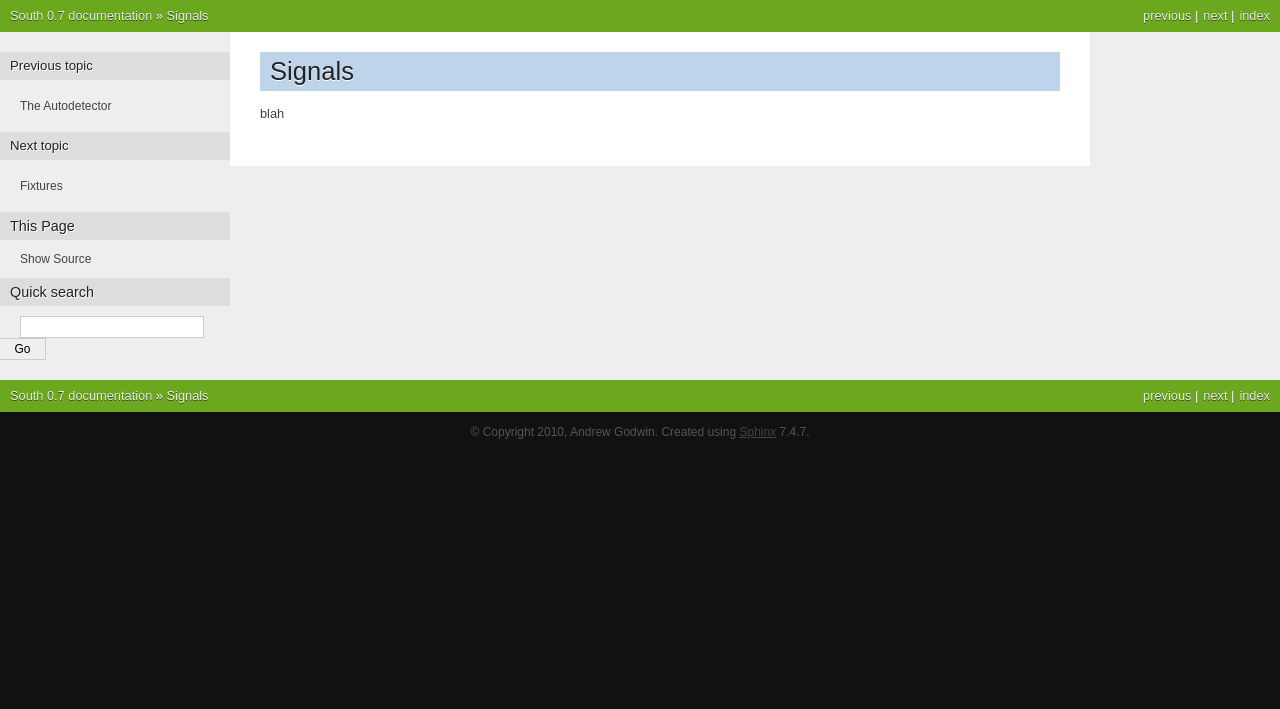
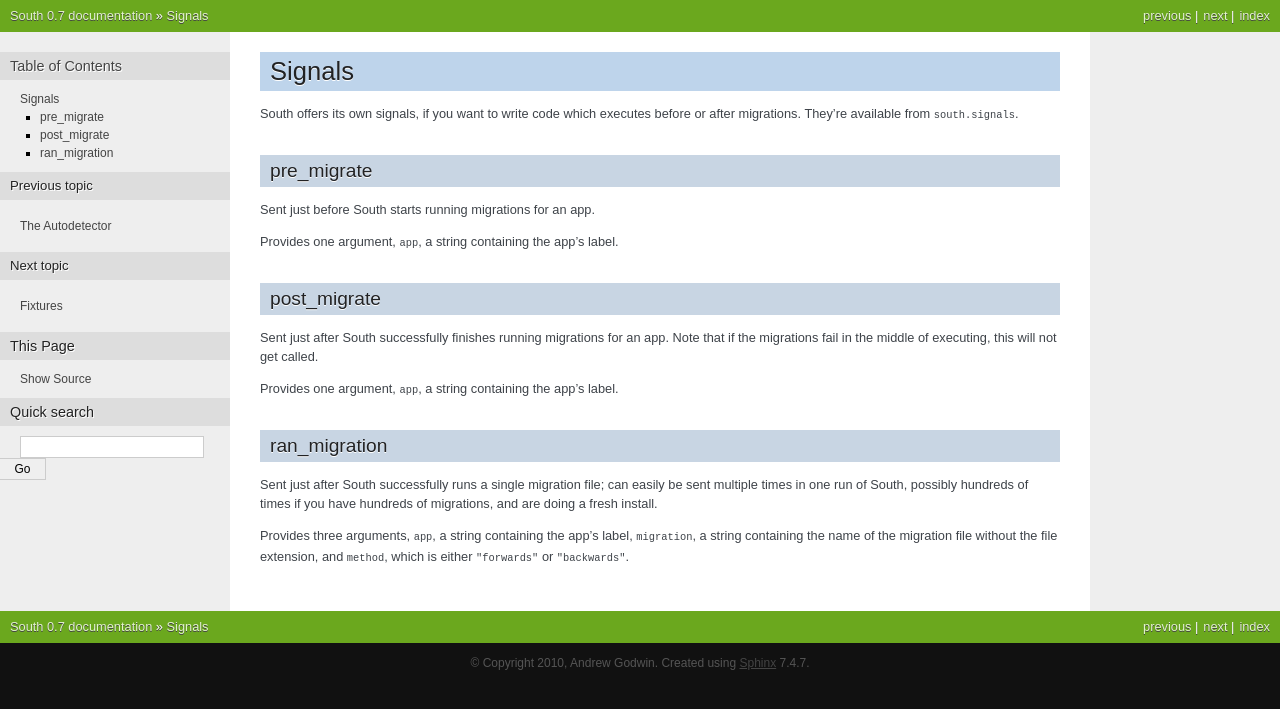
Before and after one commit to matthiask/south, a Sphinx documentation site: the page built from docs/signals.rst, in a window 1280 px wide. Shown: the top 709 px of the page. Built offline with Sphinx 7.4.7, drawn with Linux system fonts in a browser that asks for light colours.

Commit message:
Signal docs.

```diff
--- a/docs/signals.rst
+++ b/docs/signals.rst
@@ -4,4 +4,34 @@
 Signals
 =======
 
-blah
+South offers its own signals, if you want to write code which executes before
+or after migrations. They're available from ``south.signals``.
+
+
+pre_migrate
+-----------
+
+Sent just before South starts running migrations for an app.
+
+Provides one argument, ``app``, a string containing the app's label.
+
+
+post_migrate
+------------
+
+Sent just after South successfully finishes running migrations for an app. Note
+that if the migrations fail in the middle of executing, this will not get called.
+
+Provides one argument, ``app``, a string containing the app's label.
+
+
+ran_migration
+------------
+
+Sent just after South successfully runs a single migration file; can easily be
+sent multiple times in one run of South, possibly hundreds of times if you
+have hundreds of migrations, and are doing a fresh install.
+
+Provides three arguments, ``app``, a string containing the app's label,
+``migration``, a string containing the name of the migration file without the
+file extension, and ``method``, which is either ``"forwards"`` or ``"backwards"``.
```
